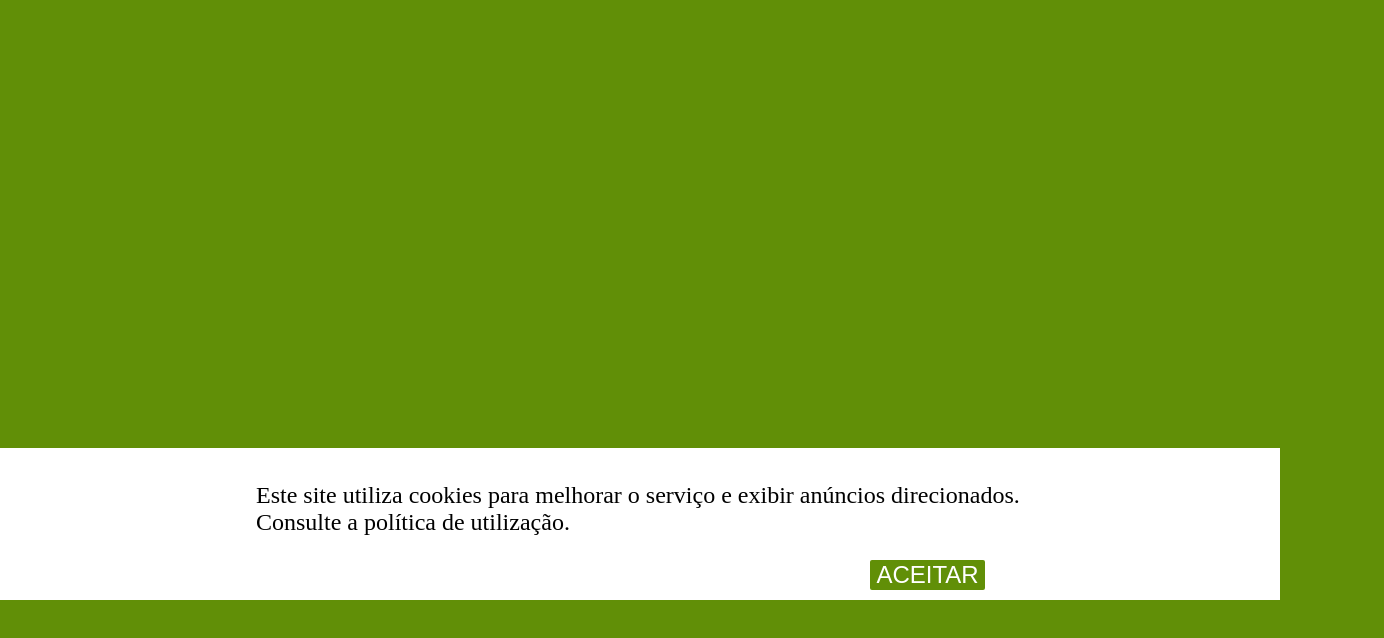
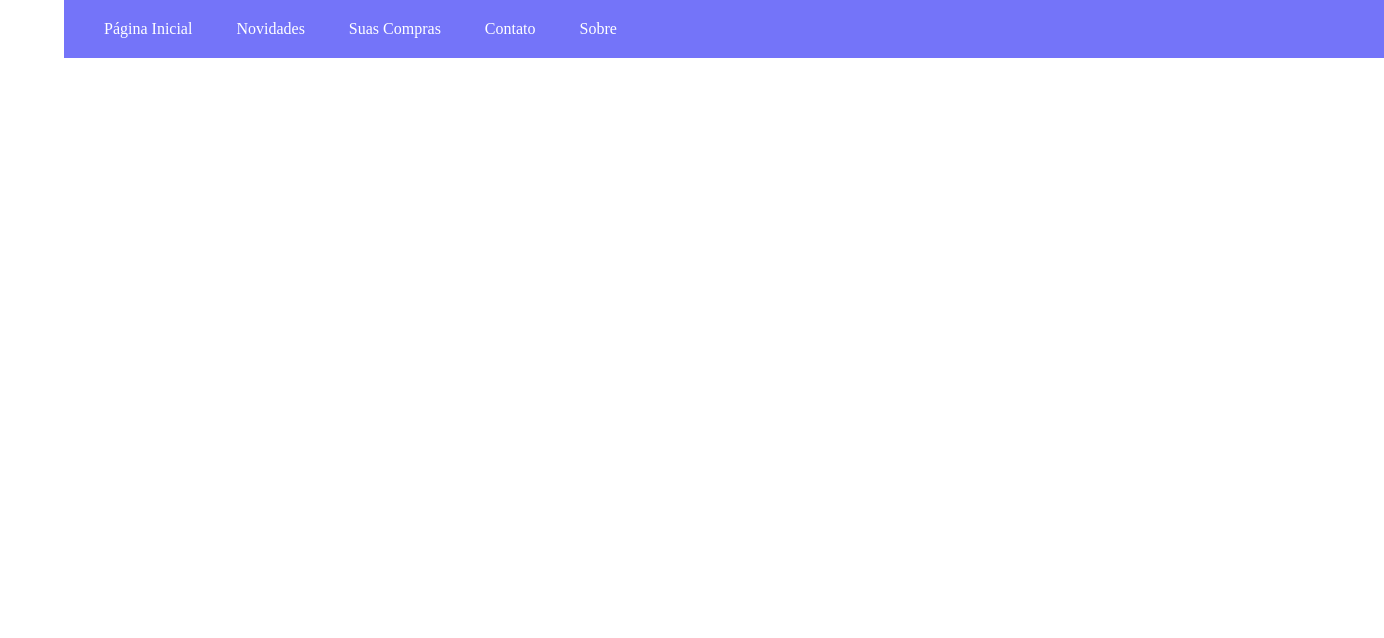
Before and after one commit to vicente-sys/style_practice, a plain HTML site: page index.html in a window 1280 px wide. Shown: the whole page, 1384 px wide, since content can reach past the window. Drawn offline with Linux system fonts and the light colour scheme.

Commit message:
Andamento de Projeto
Tais arquivos, referem-se ao MENU de opções que compõe o site. Bem como, uma evolução da mensagem (aceitar cookies) idealizada anteriormente.

```diff
--- a/index.html
+++ b/index.html
@@ -6,9 +6,13 @@
 	<link rel="stylesheet" type="text/css" href="style.css">
 </head>
 <body>
-	<div id="About">
-		<p id="About_01">Este site utiliza cookies para melhorar o serviço e exibir anúncios direcionados. Consulte a política de utilização. </p>
-		<button id=ok>ACEITAR</button>
+	<div id="menu">
+		<a id ="menu_a">Página Inicial</a>
+		<a id ="menu_a" href="novidades.html">Novidades</a>
+		<a id ="menu_a" href="compras.html">Suas Compras</a>
+		<a id ="menu_a" href="contato.html">Contato</a>
+		<a id ="menu_a" href="sobre.html">Sobre</a>
 	</div>
+
 </body>
 </html>
--- a/style.css
+++ b/style.css
@@ -1,23 +1,48 @@
 html{
-	background-color: rgb(97, 143, 7);
+	background-color: white;
 	width: 100%;
 }
 body{
 	margin: 0%;
-	padding-top: 35%;
 }
-#About{
-	background-color: white;
-	padding: 10px;
+#cookies_p{
+	background-color: rgb(116, 116, 249);
+	color: white;
+	padding: 2%;
+	padding-left: 20%;
 	padding-right: 20%;
-	padding-left: 20%;
+	height: 100%;
+	margin-top: 32%;
 	font-size: 150%;
 }
+#menu{
+	margin-left: 5%;
+	width: 100%;
+	padding: 20px;
+	background-color: rgb(116, 116, 249);
+}
+#menu_a{
+	padding-right: 30px;
+	padding: 20px;
+	background-color: rgb(116, 116, 249);
+}
+#menu_a:hover{
+	background-color: rgb(57, 57, 249);
+}
+a{
+	color: white;
+	text-decoration: none;
+}
 button{
-	background-color: rgb(97, 143, 7);
+	text-decoration: none;
+	background-color: rgb(116, 116, 249);
 	border-style: none;
+	padding: 16px 16px;
 	color: white;
 	font-size: 100%;
 	border-radius: 2px;
 	margin-left: 80%;
 }
+button:hover{
+	background-color: rgb(57, 57, 249);
+}
```
Also changed, not shown: compras.html (added, +11 -0 lines), contato.html (added, +11 -0 lines), cookies_alert.html (added, +13 -0 lines), novidades.html (added, +11 -0 lines), sobre.html (added, +11 -0 lines).
